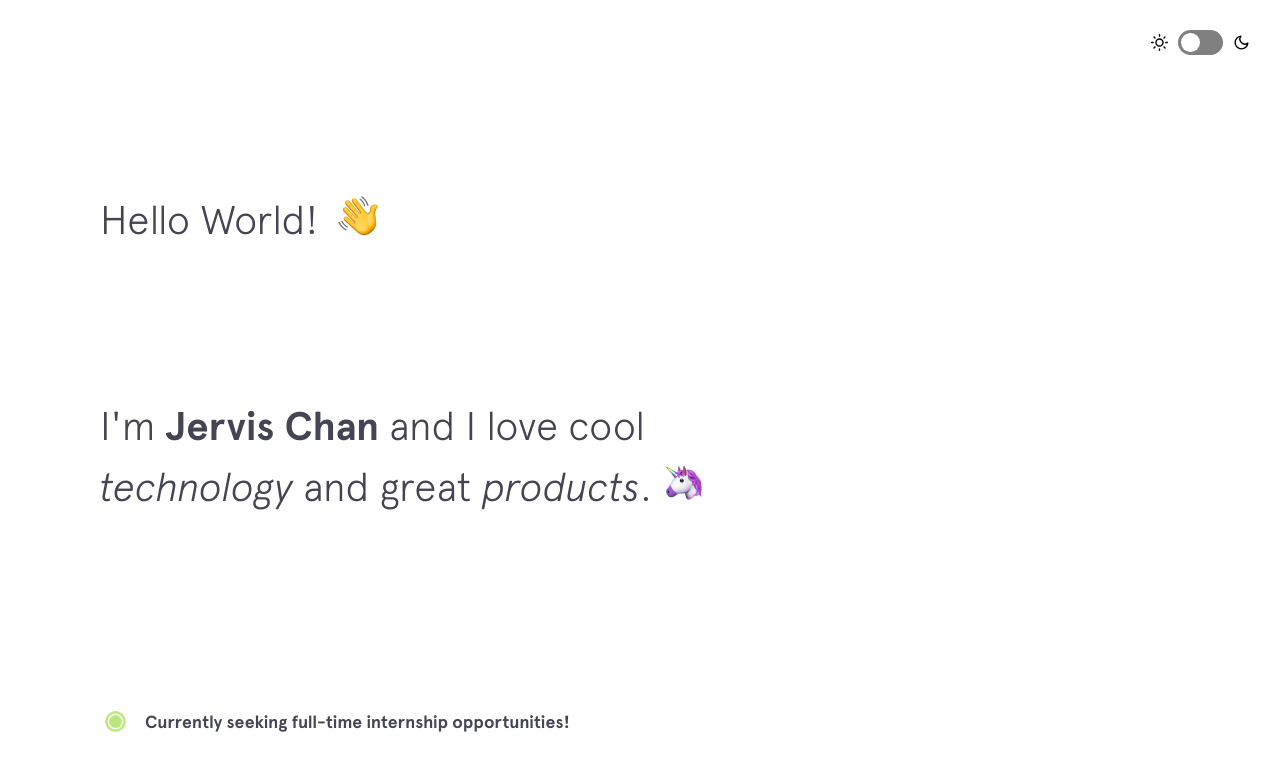
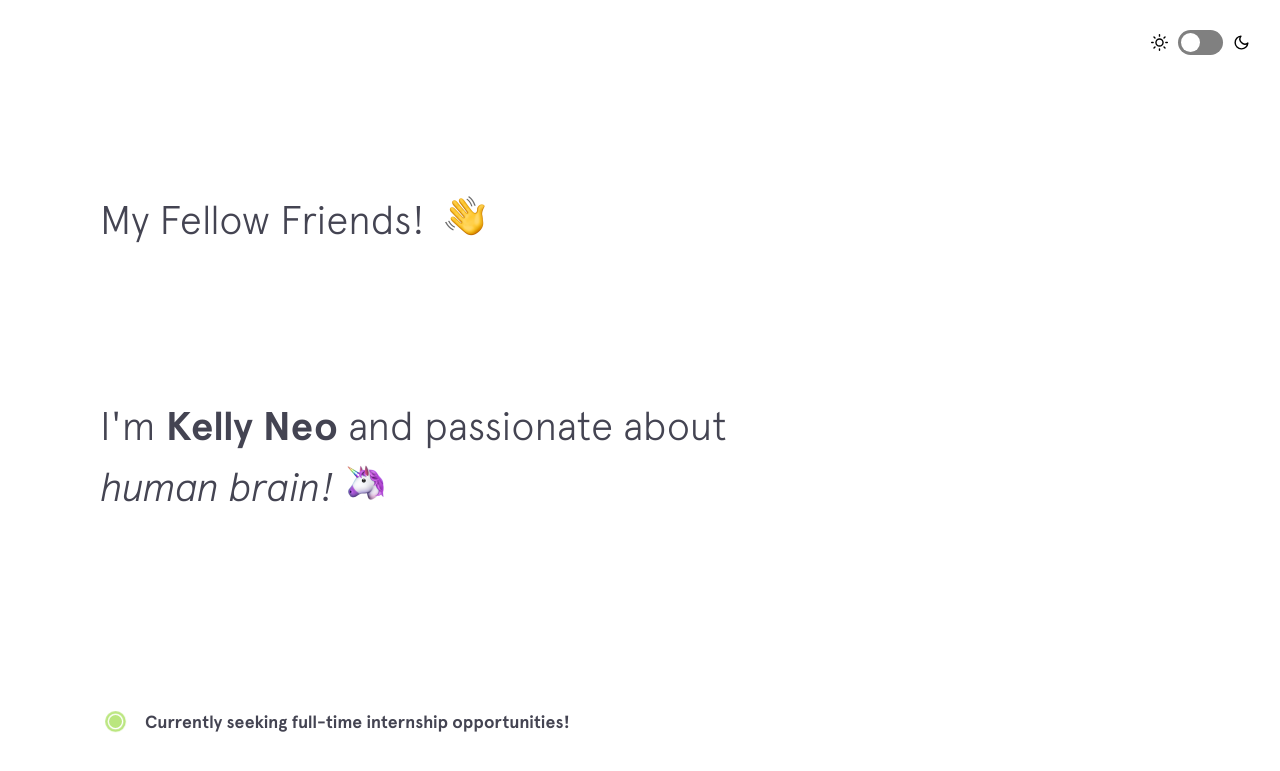
Before and after one commit to keahleh/keahleh.github.io, a Jekyll site: the page built from index.html, in a window 1280 px wide and 900 px high. Shown: the top 771 px of the window. Built offline with Jekyll 4.4.1, drawn with Linux system fonts in a browser that asks for light colours; nearby versions of some CDN libraries.

Commit message:
Update intro.html

```diff
--- a/_includes/intro.html
+++ b/_includes/intro.html
@@ -1,10 +1,10 @@
 <header class="intro">
-  <h1 class="intro__hello">Hello World!
+  <h1 class="intro__hello">My Fellow Friends!
     <span class="emoji wave-hand animated"></span>
   </h1>
 
   <h2 class="intro__tagline"> I'm
-    <span class="name">Jervis Chan</span> and I love cool <em>technology</em> and great <em>products</em>.
+    <span class="name">Kelly Neo</span> and passionate about <em>human brain!</em>
     <span class="emoji unicorn"></span>
   </h2>
 
```
